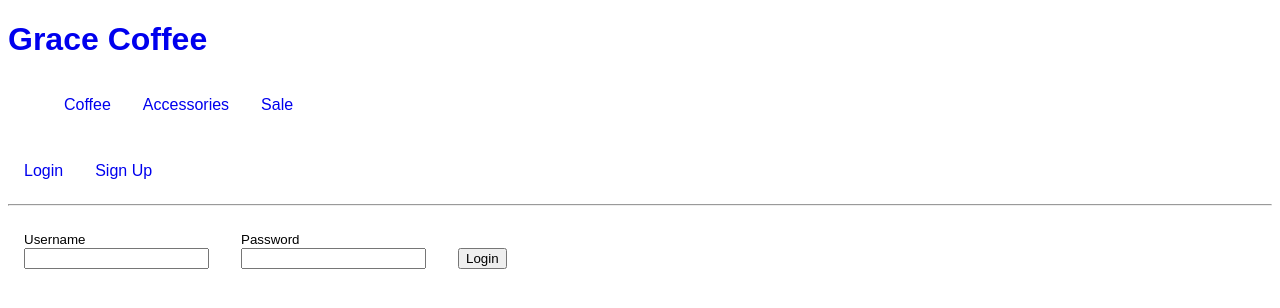
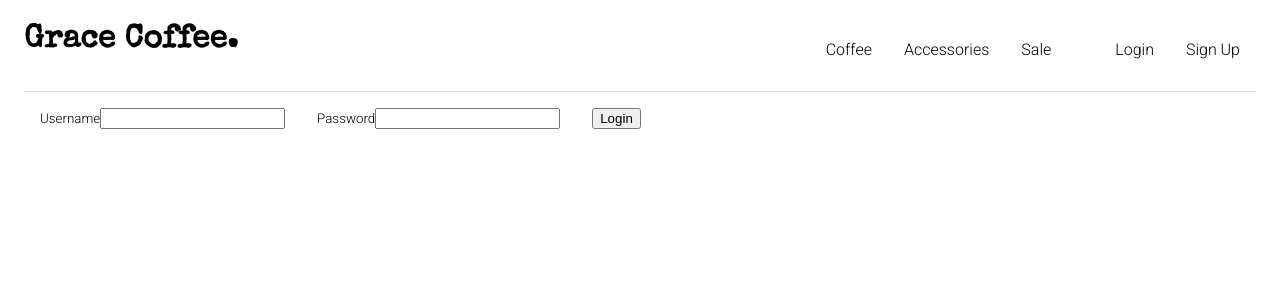
Before and after one commit to Team-2-Grace-Shopper/team-2-grace-shopper, a React app: page / in a window 1280 px wide. Built offline with nearby package versions, Linux system fonts and the light colour scheme.

Commit message:
basic css updated

```diff
--- a/client/components/Home.js
+++ b/client/components/Home.js
@@ -23,6 +23,7 @@ export class Home extends React.Component {
         <h2>
           Featured Items
         </h2>
+        <div>
           { products.map( product =>
             <div key={ product.name }>
               <Link to={`products/${product.id}`}>
@@ -31,6 +32,7 @@ export class Home extends React.Component {
               </Link>
             </div>
           )}
+        </div>
       </div>
     </div>
     )
--- a/client/components/Navbar.js
+++ b/client/components/Navbar.js
@@ -5,8 +5,8 @@ import {logout} from '../store'
 
 
 const Navbar = ({handleClick, isLoggedIn, name}) => (
-  <div>
-    <Link to="/home"><h1>Grace Coffee</h1></Link>
+  <div id="navbar">
+    <Link to="/home"><h1 className="logo">Grace Coffee.</h1></Link>
     <nav>
       {isLoggedIn ? (
         <div>
@@ -25,17 +25,17 @@ const Navbar = ({handleClick, isLoggedIn, name}) => (
       ) : (
         <div>
           {/* The navbar will show these links before you log in */}
-          <ul>
+          <div>
             <Link to="/coffee">Coffee</Link>
             <Link to="/accessories">Accessories</Link>
             <Link to="/sale">Sale</Link>
-          </ul>
+          </div>
           <Link to="/login">Login</Link>
           <Link to="/signup">Sign Up</Link>
         </div>
       )}
     </nav>
-    <hr />
+    {/* <hr /> */}
   </div>
 )
 
--- a/public/style.css
+++ b/public/style.css
@@ -1,21 +1,76 @@
+@import url('https://fonts.googleapis.com/css2?family=Special+Elite&display=swap');
+@import url('https://fonts.googleapis.com/css2?family=Roboto:wght@300&display=swap');
+
 body {
-  font-family: sans-serif;
+  font-family: 'Roboto', sans-serif;
+  padding: 1em;
+  font-size: 16px;
 }
-
+h1, h2 {
+  font-family: 'Special Elite', cursive;
+}
+h1, h2, h3, p, a {
+  padding:0;
+  margin:0;
+}
 a {
   text-decoration: none;
-}
-
-label {
-  display: block;
-}
-
-nav a {
-  display: inline-block;
-  margin: 1em;
+  color: inherit;
+  display:block;
 }
 
 form div {
   margin: 1em;
   display: inline-block;
 }
+
+/**************/
+/* Navigation */
+#navbar{
+  border-bottom: 1px solid #dbdbdb;
+  padding-bottom: 1em;
+  display:flex;
+  justify-content: space-between;
+}
+.logo {
+  font-family: 'Special Elite', cursive;
+}
+nav > div > div {
+  width: fit-content;
+  display: inline-block;
+}
+nav > div > div:first-child {
+  margin-right:2em;
+}
+nav a {
+  display: inline-block;
+  margin: 1em;
+}
+
+
+
+/**************/
+/* Home */
+.hero {
+  height: 500px;
+  background-image: url('https://cdn.shopify.com/s/files/1/0056/4562/files/Project_Flywheel_Vanilla_Hero_1_1500x.jpg?v=1627657803');
+  background-repeat: no-repeat;
+  background-size: cover;
+  margin-bottom: 2em;
+}
+.featuredItems > div{
+  width: 100%;
+  display: flex;
+  justify-content: space-between;
+  flex-wrap: wrap;
+}
+.featuredItems > div > div {
+  width: 24%;
+  border: 1px solid #dbdbdb;
+  padding-bottom: 1em;
+  margin-top:1em;
+}
+.featuredItems h3 {
+  width: 90%;
+  margin: 0 auto;
+}
```
Lines whose indentation alone changed are shown as unchanged.
